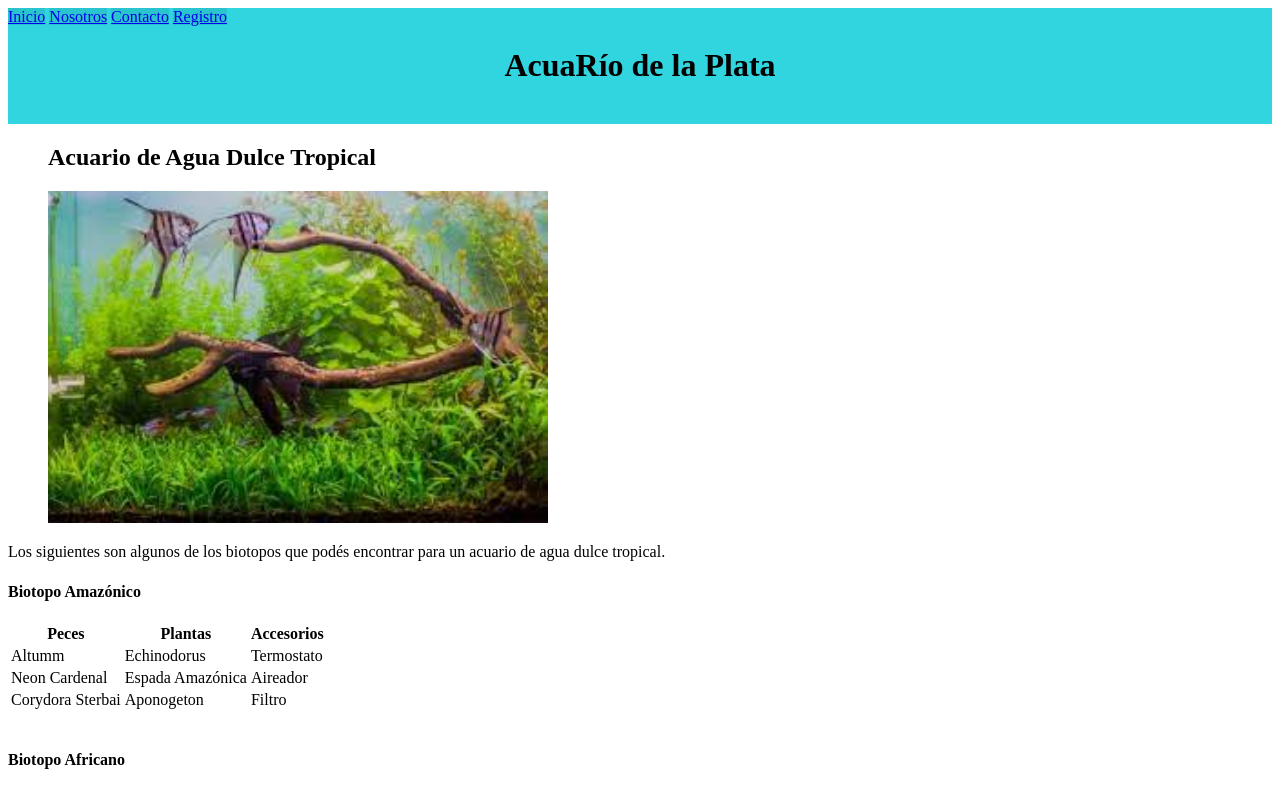
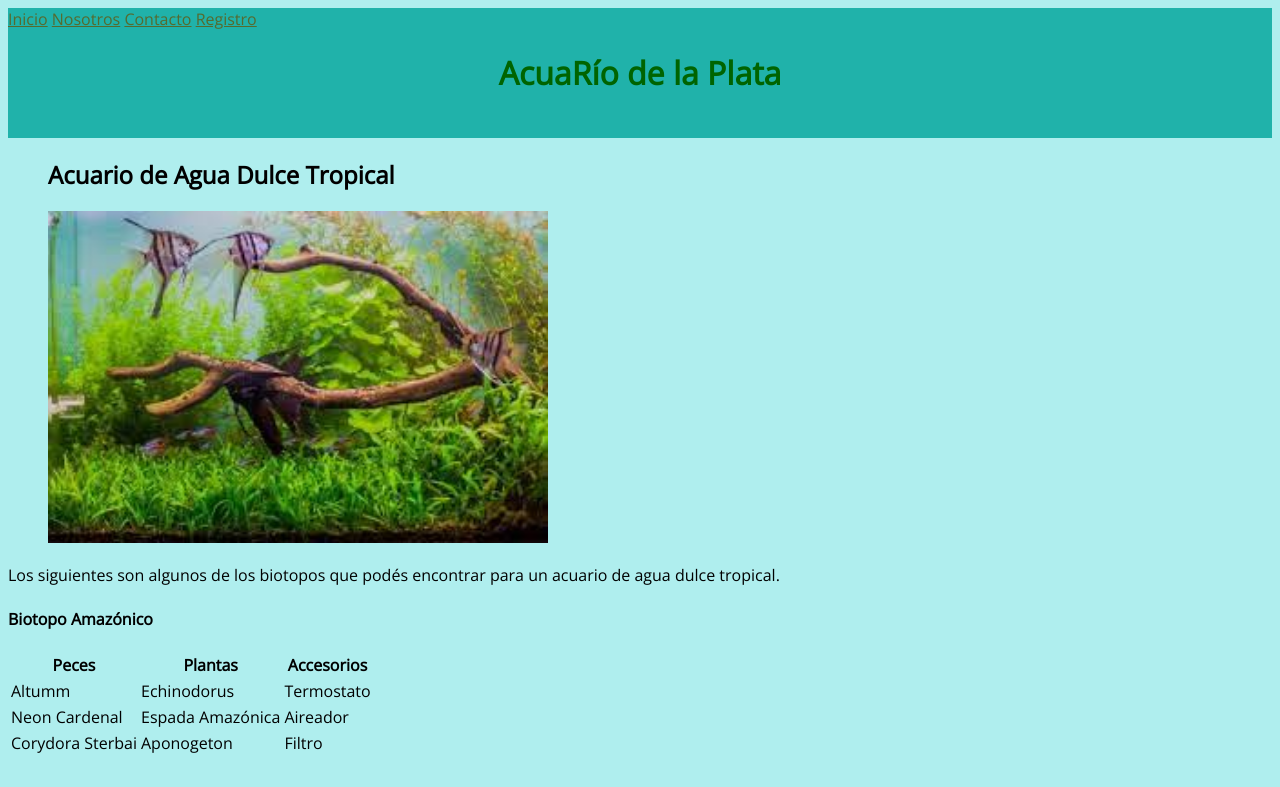
Before and after one commit to the-lord-of-the-bits/ARDLP-Web, a plain HTML site: page acuarioaguacalida.html in a window 1280 px wide. Shown: the top 787 px of the page. Drawn offline with nearby package versions, Linux system fonts and the light colour scheme.

Commit message:
ultimos commit reemplazando css en todas las paginas

```diff
--- a/acuarioaguacalida.html
+++ b/acuarioaguacalida.html
@@ -7,17 +7,20 @@
     <meta name="viewport" content="width=device-width, initial-scale=1.0">
     <title>Tropicales</title>
     <link rel="icon" href="img/ar_favicon.png">
-
     <script src="https://kit.fontawesome.com/da5aac822c.js" crossorigin="anonymous"></script>
+    <link rel="stylesheet" href="css/style.css">
+    <link rel="preconnect" href="https://fonts.googleapis.com">
+    <link rel="preconnect" href="https://fonts.gstatic.com" crossorigin>
+    <link href="https://fonts.googleapis.com/css2?family=Open+Sans:wght@300&display=swap" rel="stylesheet">
 </head>
 
 <body>
-    <header style="background-color:rgb(49, 213, 224);">
+    <header>
         <nav>
-            <a style="background-color:rgba(42, 192, 202, 0.808);" href="index.html">Inicio</a>
-            <a style="background-color:rgba(42, 192, 202, 0.808);" href="nosotros.html">Nosotros</a>
-            <a style="background-color:rgba(42, 192, 202, 0.808);" href="contacto.html">Contacto</a>
-            <a style="background-color:rgba(42, 192, 202, 0.808);" href="registro.html">Registro</a>
+            <a id="inic" href="index.html">Inicio</a>
+            <a id="noso" href="nosotros.html">Nosotros</a>
+            <a id="cont" href="contacto.html">Contacto</a>
+            <a id="regi" href="registro.html">Registro</a>
         </nav>
         <h1 style="text-align:center;">AcuaRío de la Plata</h1>
         <br>
@@ -90,7 +93,7 @@
     <br>
     <br>
 
-    <footer style="background-color:rgb(49, 213, 224);">
+    <footer>
         <p style="text-align:right;">
             <a href="https://instagram.com/acuario_rdlp" target="_blank"><i class="fab fa-instagram"></i></a>
             <a href="https://youtube.com/acuario_rdlp" target="_blank"><i class="fab fa-youtube-square"></i></a>
```
Also changed, not shown: acuarioaguafria.html (+10 -7 lines), acuariomarinos.html (+10 -7 lines), contacto.html (+11 -8 lines), registro.html (+11 -8 lines).
